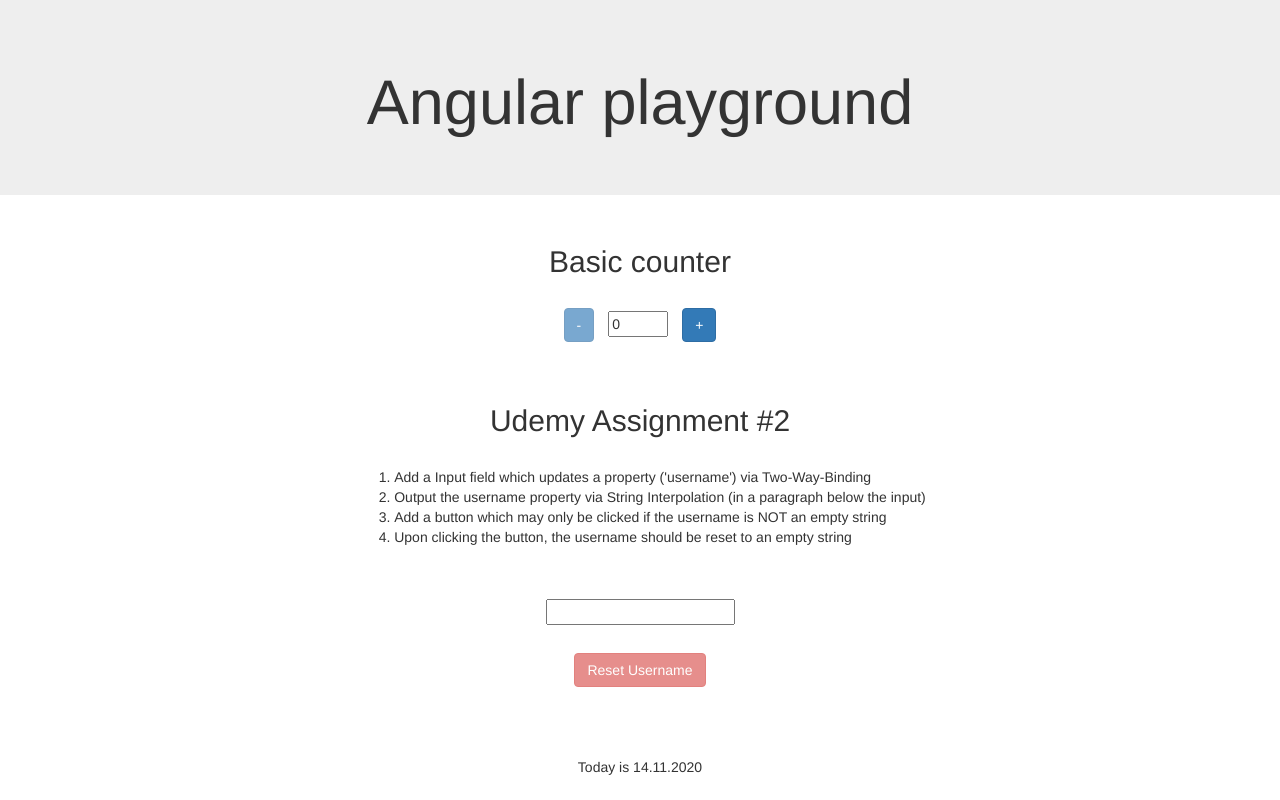
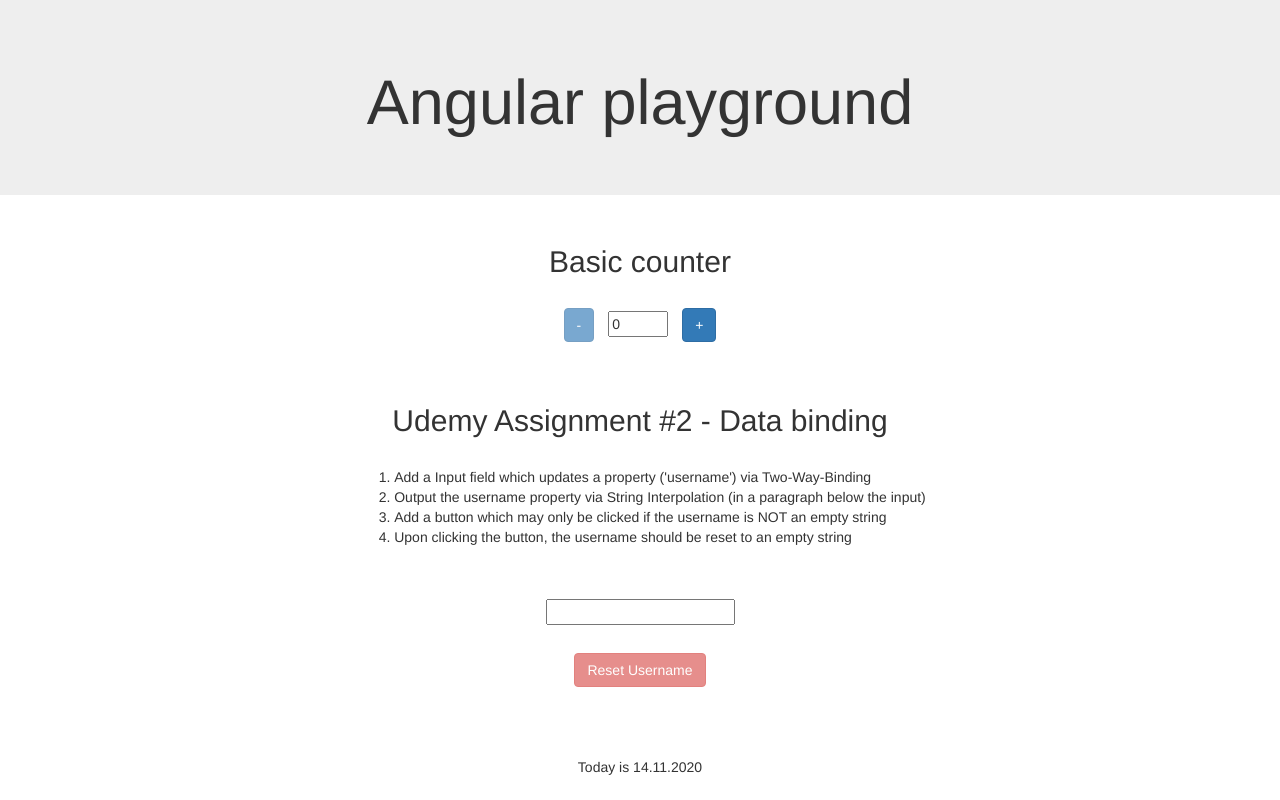
Before and after one commit to Alice-Rez/Angular-basic-counter, an Angular app: page / in a window 1280 px wide. Built offline with nearby package versions, Linux system fonts and the light colour scheme.

Commit message:
changed headline

```diff
--- a/src/app/assignment-udemy/assignment-udemy.component.html
+++ b/src/app/assignment-udemy/assignment-udemy.component.html
@@ -1,5 +1,5 @@
 <section>
-  <h2>Udemy Assignment #2</h2>
+  <h2>Udemy Assignment #2 - Data binding</h2>
   <ol>
     <li>
       Add a Input field which updates a property ('username') via
```
